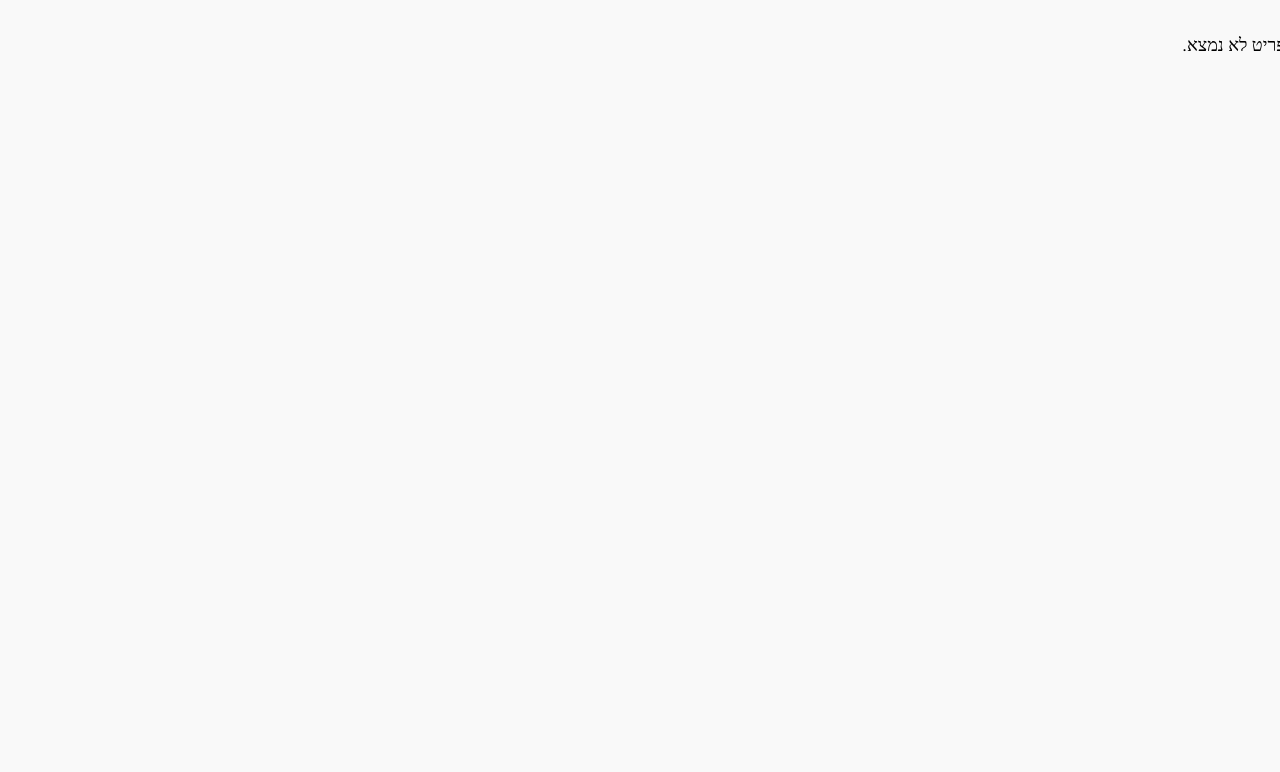
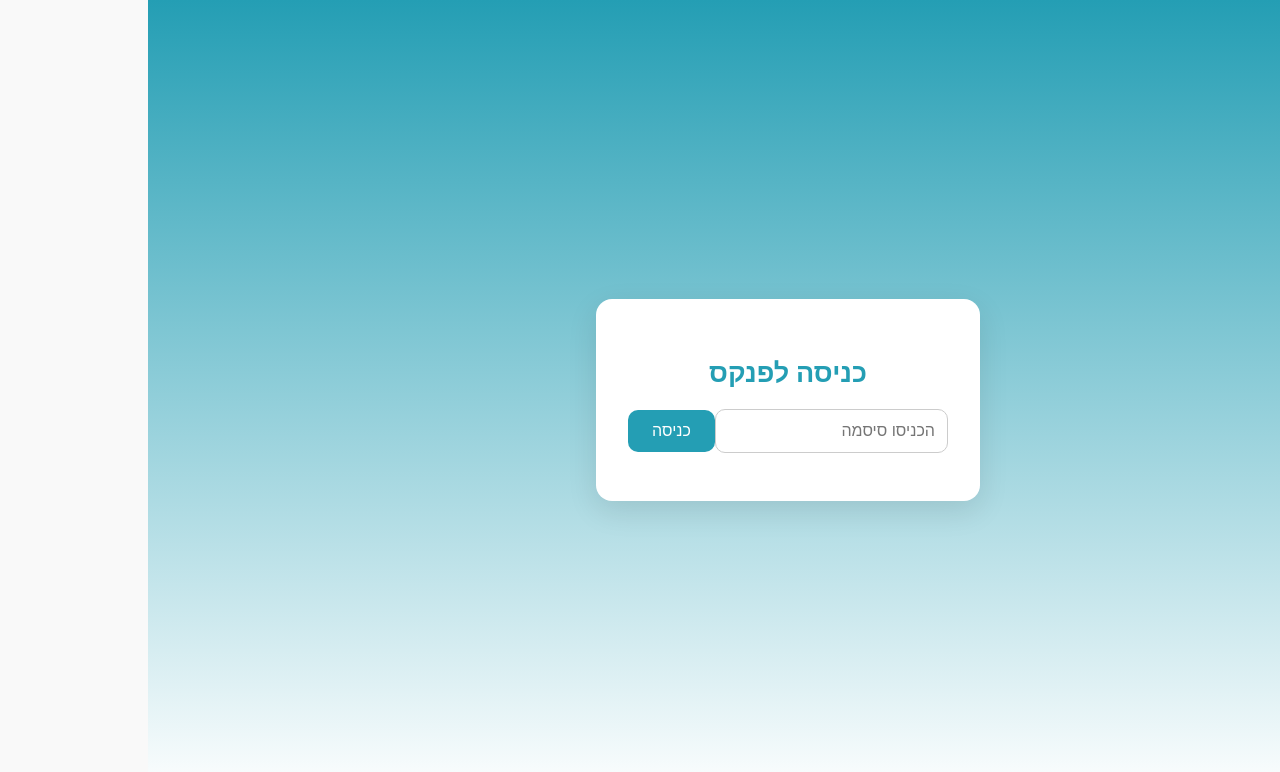
Before and after one commit to madorPele1/homas-notebook, a React (Vite) app: page /homas-notebook/item/1/1 in a window 1280 px wide. Shown: the top 772 px of the page. Built offline with nearby package versions, Linux system fonts and the light colour scheme.

Commit message:
add password and small changes

```diff
--- a/src/App.jsx
+++ b/src/App.jsx
@@ -1,10 +1,11 @@
-import React from "react";
+import React, { useState, useEffect } from "react";
 import { Routes, Route, useLocation } from "react-router-dom";
 import StartPage from "./pages/StartPage";
 import IntroPage from "./pages/IntroPage";
 import HomePage from "./pages/HomePage";
 import CategoryPage from "./pages/CategoryPage";
 import ItemPage from "./pages/ItemPage";
+import PasswordGate from "./components/PasswordGate";
 
 import "@fontsource/heebo/200.css";
 import "@fontsource/heebo/400.css";
@@ -14,9 +15,21 @@ function App() {
   const location = useLocation();
   const state = location.state;
 
+  const [unlocked, setUnlocked] = useState(
+    sessionStorage.getItem("unlocked") === "true"
+  );
+
+  const handleUnlock = () => {
+    sessionStorage.setItem("unlocked", "true");
+    setUnlocked(true);
+  };
+
+  if (!unlocked) {
+    return <PasswordGate onUnlock={handleUnlock} />;
+  }
+
   return (
     <>
-      {/* Normal routing */}
       <Routes location={state?.background || location}>
         <Route path="/" element={<StartPage />} />
         <Route path="/intro" element={<IntroPage />} />
@@ -25,7 +38,6 @@ function App() {
         <Route path="/item/:categoryId/:itemId" element={<ItemPage />} />
       </Routes>
 
-      {/* Modal route rendering over background */}
       {state?.background && (
         <Routes>
           <Route
--- a/src/components/CollapsibleSections.jsx
+++ b/src/components/CollapsibleSections.jsx
@@ -54,14 +54,20 @@ function CollapsibleSections({ sections, color }) {
               {/* Items (if present) */}
               {Array.isArray(section.items) &&
                 section.items.map((item, itemIdx) => {
-                  const isOpen = openSubItem[`${secIdx}-${itemIdx}`];
+                  const isAlwaysOpen = section.autoExpand === true;
+                  const isOpen = isAlwaysOpen || openSubItem[`${secIdx}-${itemIdx}`];
+
                   return (
                     <div
-                      key={
-                        item.id || `${section.title}-${item.title}` || itemIdx
-                      }
+                      key={item.id || `${section.title}-${item.title}` || itemIdx}
                       className="sub-item"
                     >
+                      {isAlwaysOpen ? (
+                        <div className="sub-item-btn">
+                          {item.icon && <span className="icon">{item.icon}</span>}
+                          {item.title}
+                        </div>
+                      ) : (
                         <button
                           className="sub-item-btn"
                           onClick={() => toggleSubItem(secIdx, itemIdx)}
@@ -69,6 +75,8 @@ function CollapsibleSections({ sections, color }) {
                           {item.icon && <span className="icon">{item.icon}</span>}
                           {item.title}
                         </button>
+                      )}
+
                       {isOpen && (
                         <div className="sub-item-content">
                           {item.image && (
@@ -95,7 +103,6 @@ function CollapsibleSections({ sections, color }) {
                       style={{
                         width: section.imageWidth || "100%",
                         maxWidth: "100%",
-                        margin: "1rem auto",
                         display: "block",
                       }}
                     />
--- a/src/components/ContentSwitcher.jsx
+++ b/src/components/ContentSwitcher.jsx
@@ -65,6 +65,7 @@ function ContentSwitcher({ options, color }) {
                   headers={block.headers}
                   rows={block.rows}
                   color={color}
+                  linkColumns={block.linkColumns || []}
                 />
               );
             default:
--- a/src/components/ItemRenderer.jsx
+++ b/src/components/ItemRenderer.jsx
@@ -15,7 +15,7 @@ function ItemRenderer({ components, color }) {
       case "text":
         return <TextBlock key={i} content={block.content} color={color} />;
       case "image":
-        return <ImageBlock key={i} src={block.src} alt={block.alt} width={block.width}/>;
+        return <ImageBlock key={i} src={block.src} alt={block.alt} width={block.width} />;
       case "table":
         return (
           <TableBlock
@@ -38,7 +38,8 @@ function ItemRenderer({ components, color }) {
         );
       case "contentSwitch":
         return (
-          <ContentSwitcher key={i} options={block.options} color={color} />
+          <ContentSwitcher key={i} options={block.options} color={color} linkColumns={block.linkColumns}
+          />
         );
       case "selectTable":
         return (
--- /dev/null
+++ b/src/components/PasswordGate.jsx
@@ -0,0 +1,85 @@
+import { useState } from "react";
+
+function PasswordGate({ onUnlock }) {
+  const [input, setInput] = useState("");
+  const [error, setError] = useState("");
+
+  const handleSubmit = (e) => {
+    e.preventDefault();
+    if (input === "1234") {
+      onUnlock();
+    } else {
+      setError("סיסמה שגויה, נסה שוב");
+    }
+  };
+
+  return (
+    <div
+      style={{
+        height: "100vh",
+        background: "linear-gradient(#249eb4, rgb(255, 255, 255))",
+        display: "flex",
+        justifyContent: "center",
+        alignItems: "center",
+        fontFamily: "Heebo, sans-serif",
+        direction: "rtl",
+      }}
+    >
+      <form
+        onSubmit={handleSubmit}
+        style={{
+          background: "white",
+          padding: "2rem",
+          margin: "1rem",
+          borderRadius: "16px",
+          boxShadow: "0 10px 30px rgba(0,0,0,0.1)",
+          maxWidth: "400px",
+          textAlign: "center",
+        }}
+      >
+        <h2 style={{ marginBottom: "1rem", color: "#249eb4" }}>כניסה לפנקס</h2>
+
+        <input
+          type="password"
+          placeholder="הכניסו סיסמה"
+          value={input}
+          onChange={(e) => setInput(e.target.value)}
+          style={{
+            padding: "0.75rem",
+            borderRadius: "10px",
+            border: "1px solid #ccc",
+            fontSize: "1rem",
+            marginBottom: "1rem",
+            outlineColor: "#249eb4",
+          }}
+        />
+
+        <button
+          type="submit"
+          style={{
+            backgroundColor: "#249eb4",
+            color: "white",
+            padding: "0.75rem 1.5rem",
+            border: "none",
+            borderRadius: "10px",
+            fontSize: "1rem",
+            cursor: "pointer",
+            transition: "background-color 0.3s ease",
+          }}
+          onMouseOver={(e) => (e.target.style.backgroundColor = "#1b8da2")}
+          onMouseOut={(e) => (e.target.style.backgroundColor = "#249eb4")}
+        >
+          כניסה
+        </button>
+
+        {error && (
+          <p style={{ color: "#d11a2a", marginTop: "1rem", fontWeight: "bold" }}>
+            {error}
+          </p>
+        )}
+      </form>
+    </div>
+  );
+}
+
+export default PasswordGate;
--- a/src/data/topics/classification.json
+++ b/src/data/topics/classification.json
@@ -8,6 +8,7 @@
           {
             "preContent": "חומרי נפץ מתחלקים ל-6 תת-קבוצות לפי סיכוניהם:",
             "title": "קבוצה 1 – חומרי נפץ",
+            "autoExpand": false,
             "image": "/homas-notebook/assets/rhombuses/1.svg",
             "items": [
               {
@@ -61,7 +62,7 @@
             "title": "קבוצה 3 – נוזלים דליקים",
             "postContent": "נוזלים או מוצקים מותכים; ללא תתי-קבוצות. ידווחו לפיקוד העורף החל מ-500 ק\"ג",
             "image": "/homas-notebook/assets/rhombuses/3.svg",
-            "imageWidth": "50%"
+            "imageWidth": "40%"
           },
           {
             "title": "קבוצה 4 – דליקים",
@@ -88,6 +89,7 @@
             "title": "קבוצה 5 – מחמצנים",
             "preContent": "גזים מתחלקים ל-3 תת-קבוצות לפי סיכוניהם:",
             "image": "/homas-notebook/assets/rhombuses/5.svg",
+            "imageWidth": "80%",
             "items": [
               {
                 "title": "5.1",
@@ -103,6 +105,7 @@
             "title": "קבוצה 6 – רעילים",
             "preContent": "החומרים מתחלקים ל-2 תת-קבוצות לפי סיכוניהם:",
             "image": "/homas-notebook/assets/rhombuses/6.svg",
+            "imageWidth": "80%",
             "items": [
               {
                 "title": "6.1",
@@ -117,8 +120,8 @@
           {
             "title": "קבוצה 7 – רדיואקטיביים ",
             "postContent": "לא מוכרזים כחומר מסוכן לעניין חוק הג\"א ותקנותיו.",
-            "image": "/homas-notebook/assets/rhombuses/7.svg",
-            "imageWidth": "40%"
+            "image": "/homas-notebook/assets/rhombuses/7.png",
+            "imageWidth": "65%"
           },
           {
             "title": "קבוצה 8 – מאכלים (קורוזיביים)",
@@ -130,7 +133,7 @@
             "title": "קבוצה 9 – חומרים מסוכנים שונים",
             "postContent": "חומרים מסוכנים שאינם מוגדרים אחרת. \n ידווחו לפיקוד העורף החל מ-1,000 ק\"ג",
             "image": "/homas-notebook/assets/rhombuses/9.svg",
-            "imageWidth": "55%"
+            "imageWidth": "50%"
           }
         ]
       },
@@ -856,5 +859,85 @@
         ]
       }
     ]
+  },
+  "ספי דיווח": {
+    "title": "ספי דיווח",
+    "components": [
+      {
+        "type": "table",
+        "headers": [
+          "קב' סיכון",
+          "שם הקבוצה",
+          "סף דיווח (ק\"ג)"
+        ],
+        "rows": [
+          [
+            "1",
+            "חומרים נפיצים",
+            "1"
+          ],
+          [
+            "2.1",
+            "גזים דליקים ונפיצים",
+            "250"
+          ],
+          [
+            "2.2",
+            "גזים לא רעילים ולא דליקים",
+            "500"
+          ],
+          [
+            "2.3",
+            "גזים רעילים",
+            "50"
+          ],
+          [
+            "3",
+            "נוזלים דליקים",
+            "500"
+          ],
+          [
+            "4",
+            "מוצקים דליקים",
+            "500"
+          ],
+          [
+            "5.1",
+            "חומרים מחמצנים",
+            "500"
+          ],
+          [
+            "5.2",
+            "פראוקסידים אורגניים",
+            "100"
+          ],
+          [
+            "6.1",
+            "חומרים רעילים",
+            "100"
+          ],
+          [
+            "6.2",
+            "חומרים מדבקים",
+            "לא מטופל ע\"י מרכז חומ\"ס"
+          ],
+          [
+            "7",
+            "חומרים רדיואקטיביים",
+            "לא מטופל ע\"י מרכז חומ\"ס"
+          ],
+          [
+            "8",
+            "חומרים מאכלים (קורוזיביים)",
+            "500"
+          ],
+          [
+            "9",
+            "חומרים ומוצרים מסוכנים אחרים",
+            "1000"
+          ]
+        ]
+      }
+    ]
   }
 }
--- a/src/data/topics/law.json
+++ b/src/data/topics/law.json
@@ -160,7 +160,7 @@
               "highlight": true
             },
             {
-              "content": "צו הג\"א (אכרזה על חומרים מסוכנים), התשנ\"ה-1995",
+              "content": "דיווח פרטים על האתר, אנשי הקשר והחומרים המסוכנים. 3 חודשים לפני חידוש היתר רעלים או אחת לשנתיים.",
               "url": "https://www.merkazhomas.org.il/"
             }
           ],
@@ -170,7 +170,7 @@
               "highlight": true
             },
             {
-              "content": "תקנות 2 ו-3 לתקנות הג\"א (חומרים מסוכנים), התשנ\"ב-1991",
+              "content": "קבלת התייחסות פיקוד העורף לבקשה למתן/ חידוש/ שינוי של היתר הרעלים.",
               "url": "https://www.oref.org.il/media/1klns130/%D7%98%D7%95%D7%A4%D7%A1-%D7%91%D7%A7%D7%A9%D7%94-%D7%9C%D7%94%D7%99%D7%AA%D7%A8-%D7%A8%D7%A2%D7%9C%D7%99%D7%9D.pdf"
             }
           ],
@@ -180,7 +180,7 @@
               "highlight": true
             },
             {
-              "content": "תקנה 5 לתקנות הג\"א (חומרים מסוכנים), התשנ\"ב-1991",
+              "content": "קבלת אישור פיקוד העורף לתכנית המיגון ההנדסית.",
               "url": "https://www.oref-rishuy.org.il/HomePage?ReturnUrl=%2f"
             }
           ],
@@ -190,7 +190,7 @@
               "highlight": true
             },
             {
-              "content": "תקנה 8ב לתקנות הג\"א (חומרים מסוכנים), התשנ\"ב-1991",
+              "content": "הכרת ההנחיות הצפויות להתקבל בחירום ומוכנות אופרטיבית לממשן בשטח.",
               "url": "https://tikshuv.sharepoint.com/:b:/r/sites/-Migonhomas/DocLib9/%D7%98%D7%99%D7%A4%D7%95%D7%9C%20%D7%91%D7%9E%D7%97%D7%96%D7%99%D7%A7/%D7%94%D7%AA%D7%A9%D7%AA%D7%99%D7%AA%20%D7%94%D7%A0%D7%95%D7%A8%D7%9E%D7%98%D7%99%D7%91%D7%99%D7%AA/%D7%94%D7%A6%D7%94%D7%A8%D7%AA%20%D7%94%D7%9E%D7%97%D7%96%D7%99%D7%A7%20%D7%A2%D7%9C%20%D7%94%D7%99%D7%9B%D7%A8%D7%95%D7%AA%20%D7%94%D7%A6%D7%95.pdf?csf=1&web=1&e=b86YDx"
             }
           ],
@@ -200,8 +200,8 @@
               "highlight": true
             },
             {
-              "content": "תקנות הג\"א (דרכי החסנה של חומרים מסוכנים), התשע\"ד-2014",
-              "url": "https://tikshuv.sharepoint.com/:b:/r/sites/-Migonhomas/DocLib9/%D7%98%D7%99%D7%A4%D7%95%D7%9C%20%D7%91%D7%9E%D7%97%D7%96%D7%99%D7%A7/%D7%94%D7%AA%D7%A9%D7%AA%D7%99%D7%AA%20%D7%94%D7%A0%D7%95%D7%A8%D7%9E%D7%98%D7%99%D7%91%D7%99%D7%AA/%D7%94%D7%A6%D7%94%D7%A8%D7%AA%20%D7%94%D7%9E%D7%97%D7%96%D7%99%D7%A7%20%D7%A2%D7%9C%20%D7%94%D7%99%D7%9B%D7%A8%D7%95%D7%AA%20%D7%94%D7%A6%D7%95.pdf?csf=1&web=1&e=b86YDx"
+              "content": "קבלת אישור לשינוע חומרים מסוכנים עפ\"י דרישות תקנות \"חומרים מסוכנים\".",
+              "url": "https://tikshuv.sharepoint.com.mcas.ms/sites/-Migonhomas/DocLib9/Forms/AllItems.aspx?id=%2Fsites%2F%2DMigonhomas%2FDocLib9%2F%D7%98%D7%99%D7%A4%D7%95%D7%9C%20%D7%91%D7%9E%D7%97%D7%96%D7%99%D7%A7%2F%D7%91%D7%A7%D7%A8%D7%94%20%D7%95%D7%A4%D7%99%D7%A7%D7%95%D7%97%2F%D7%98%D7%95%D7%A4%D7%A1%20%D7%91%D7%A7%D7%A9%D7%AA%20%D7%A9%D7%99%D7%A0%D7%95%D7%A2%2Epdf&parent=%2Fsites%2F%2DMigonhomas%2FDocLib9%2F%D7%98%D7%99%D7%A4%D7%95%D7%9C%20%D7%91%D7%9E%D7%97%D7%96%D7%99%D7%A7%2F%D7%91%D7%A7%D7%A8%D7%94%20%D7%95%D7%A4%D7%99%D7%A7%D7%95%D7%97"
             }
           ]
         ]
--- a/src/data/topics/routine.json
+++ b/src/data/topics/routine.json
@@ -23,7 +23,6 @@
           [
             {
               "content": "ייעוץ מקצועי",
-
               "highlight": true
             },
             "מתן המלצות מקצועיות למפקד המחוז בתחום החומרים המסוכנים ביום-יום ובעת אירוע. "
@@ -45,7 +44,6 @@
           [
             {
               "content": "מערך מילואים",
-
               "highlight": true
             },
             "פיקוד על מערך המילואים המקצועי ושמירת כשירותו למשימותיו בחירום ע\"י שילובו בהכשרות והשתלמויות, במשימות שוטפות, בתרגילים ואימונים והנגשת עזרים ומערכות רלוונטים."
@@ -62,6 +60,7 @@
         "sections": [
           {
             "title": "תכנן",
+            "autoExpand": true,
             "items": [
               {
                 "title": "תדפיס מחזיק",
@@ -82,6 +81,7 @@
           },
           {
             "title": "בצע",
+            "autoExpand": true,
             "items": [
               {
                 "title": "ישיבת פתיחה",
@@ -97,6 +97,7 @@
           },
           {
             "title": "סכם",
+            "autoExpand": true,
             "items": [
               {
                 "title": "סיכום ביקורת",
@@ -156,7 +157,11 @@
     "components": [
       {
         "type": "table",
-        "headers": ["", "מסכני אוכלוסייה", "מסכני רכוש"],
+        "headers": [
+          "",
+          "מסכני אוכלוסייה",
+          "מסכני רכוש"
+        ],
         "rows": [
           [
             {
--- a/src/index.css
+++ b/src/index.css
@@ -269,11 +269,12 @@ th {
 }
 
 .sub-items {
-  padding: 30px 10px 10px 10px;
+  padding: 40px 10px 10px 10px;
   border-radius: 20px;
   position: relative;
   top: -33px;
   z-index: 0;
+  word-break: keep-all;
 }
 
 .sub-item-btn {
@@ -281,14 +282,10 @@ th {
   border: none;
   padding: 10px 16px;
   margin: 6px 0 0;
-  width: 100%;
   font-size: 1rem;
   cursor: pointer;
   font-family: "Heebo";
-}
-
-.sub-item-btn:hover {
-  background-color: #ddd;
+  width: -webkit-fill-available;
 }
 
 .sub-item-content {
--- a/src/pages/CategoryPage.jsx
+++ b/src/pages/CategoryPage.jsx
@@ -42,6 +42,7 @@ const sampleTopics = {
     "שילוט",
     'חומרים בעלי פוטנציאל סיכון לאוכלוסייה לפי פקע"ר',
     "רשימת חומרים פרטניים המוגדרים כבעלי פוטנציאל סיכון לאוכלוסייה",
+    "ספי דיווח",
   ],
   "הגדרות ועזרים": ["הגדרות", "תוכנות חיוניות"],
   "אתר שימור ידע": ["אתר שימור ידע"],
@@ -172,7 +173,7 @@ function CategoryPage() {
                   boxShadow: topic === openTopic ? "0 0 10px rgba(0, 0, 0, 0.2)" : "0 2px 6px rgba(0,0,0,0.1)",
                   cursor: "pointer",
                   transition: "all 0.3s ease",
-                  color: "rgb(34 113 114)",
+                  color: "#1f8597",
                   fontWeight: "bold",
                   gap: "10%",
                   fontSize: "1rem",
```
Also changed, not shown: src/data/topics/emergency.json (+156 -38 lines), public/assets/rhombuses/7.png (added), public/assets/rhombuses/7.svg, src/data/topics/searchIndex.json. Lines whose indentation alone changed are shown as unchanged.
